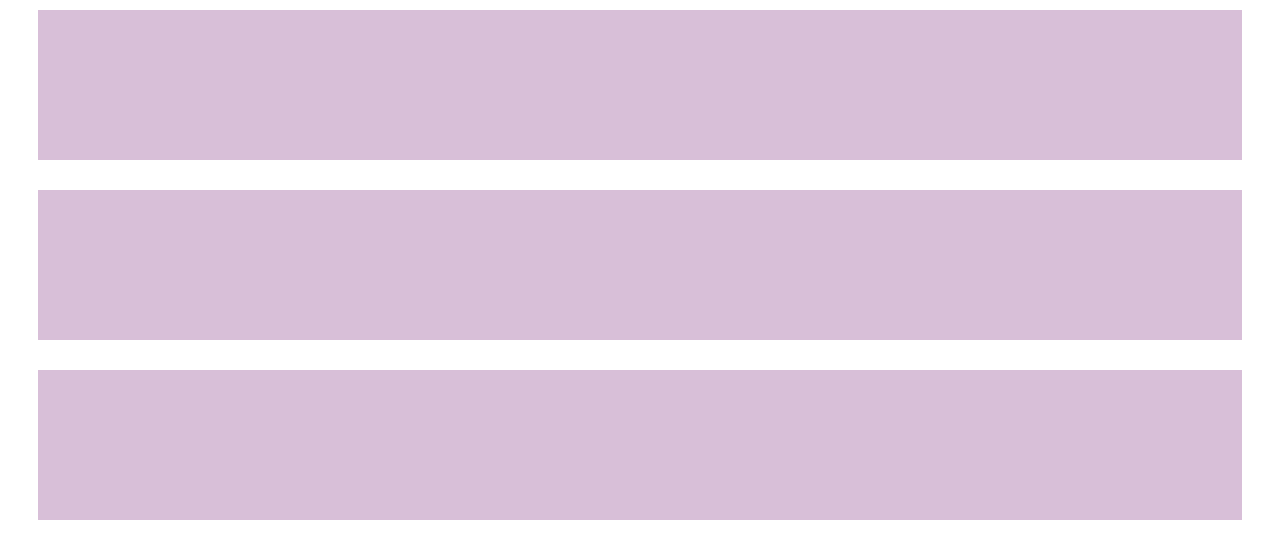
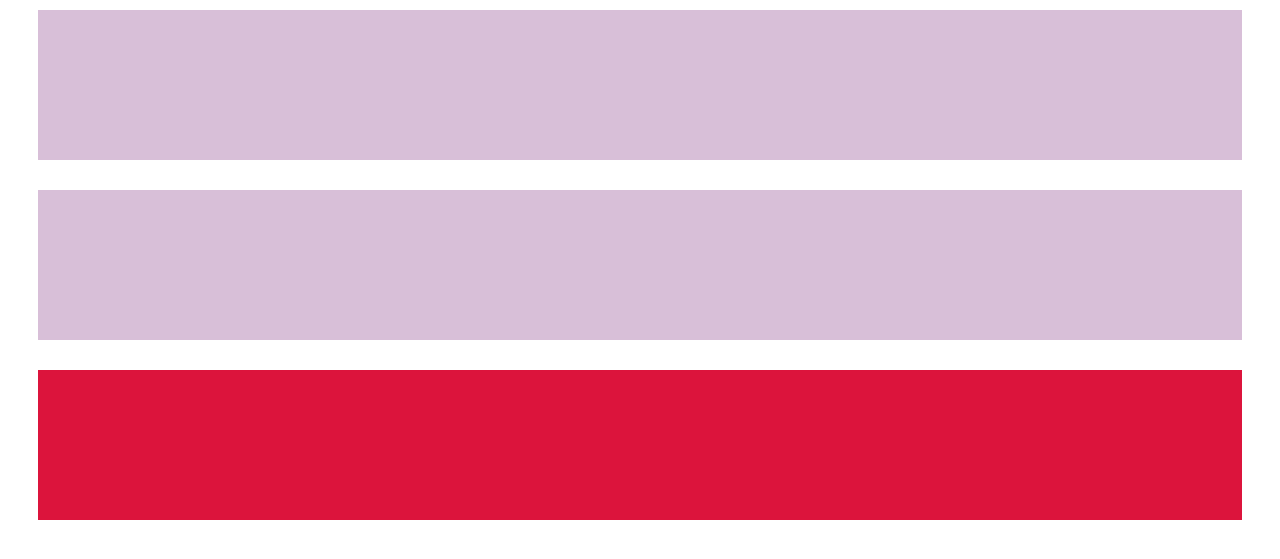
Before and after one commit to yurim0315/1120-1, a plain HTML site: page index.html in a window 1280 px wide. Shown: the part 87-646 px from the top of the page. Drawn offline with Linux system fonts and the light colour scheme.

Commit message:
#blue에 색 추가

```diff
--- a/index.html
+++ b/index.html
@@ -9,6 +9,7 @@
       background-color: thistle;
       margin: 30px;
     }
+    #blue {background-color: crimson;}
   </style>
   <title>Document</title>
 </head>
```
